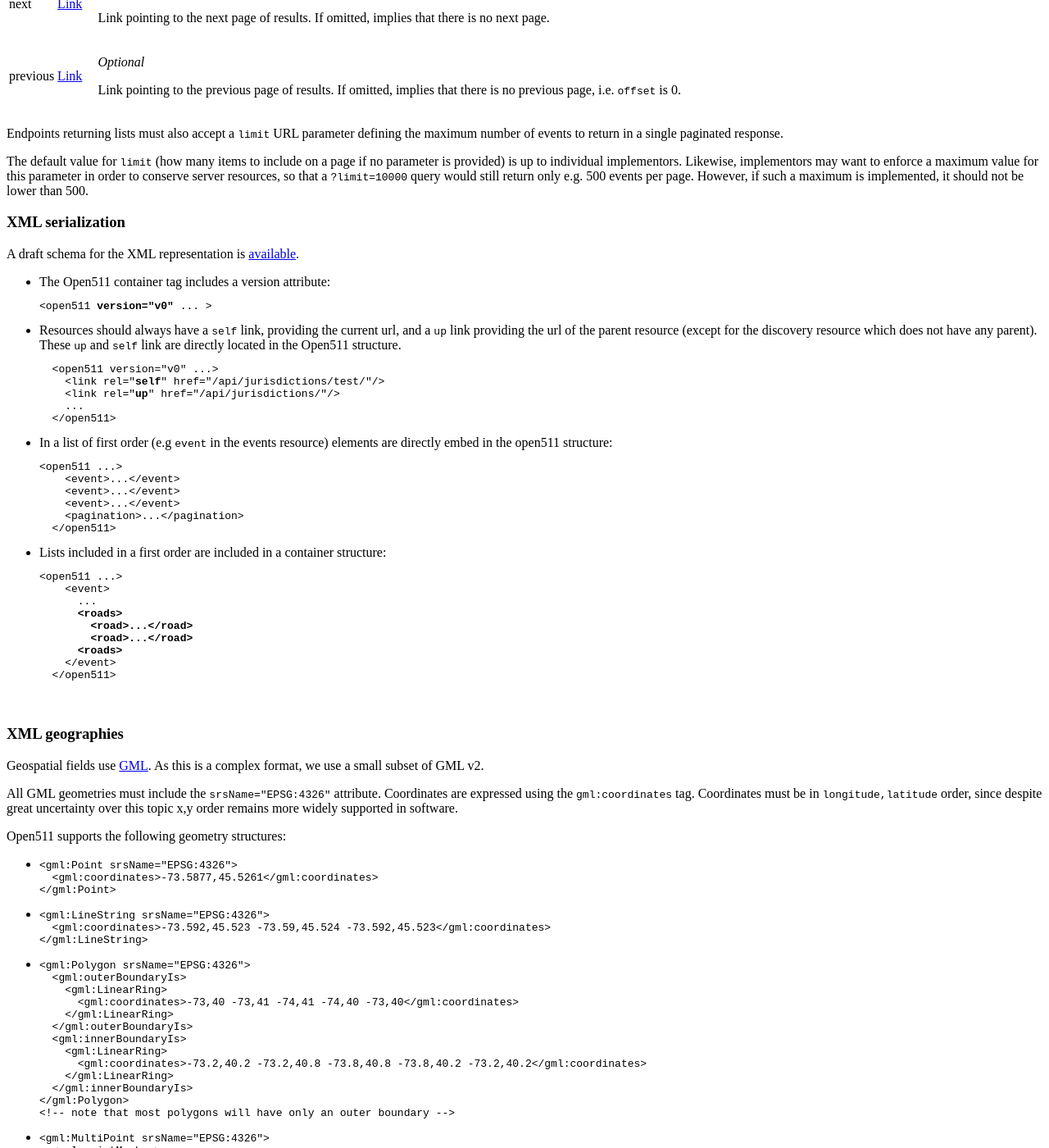
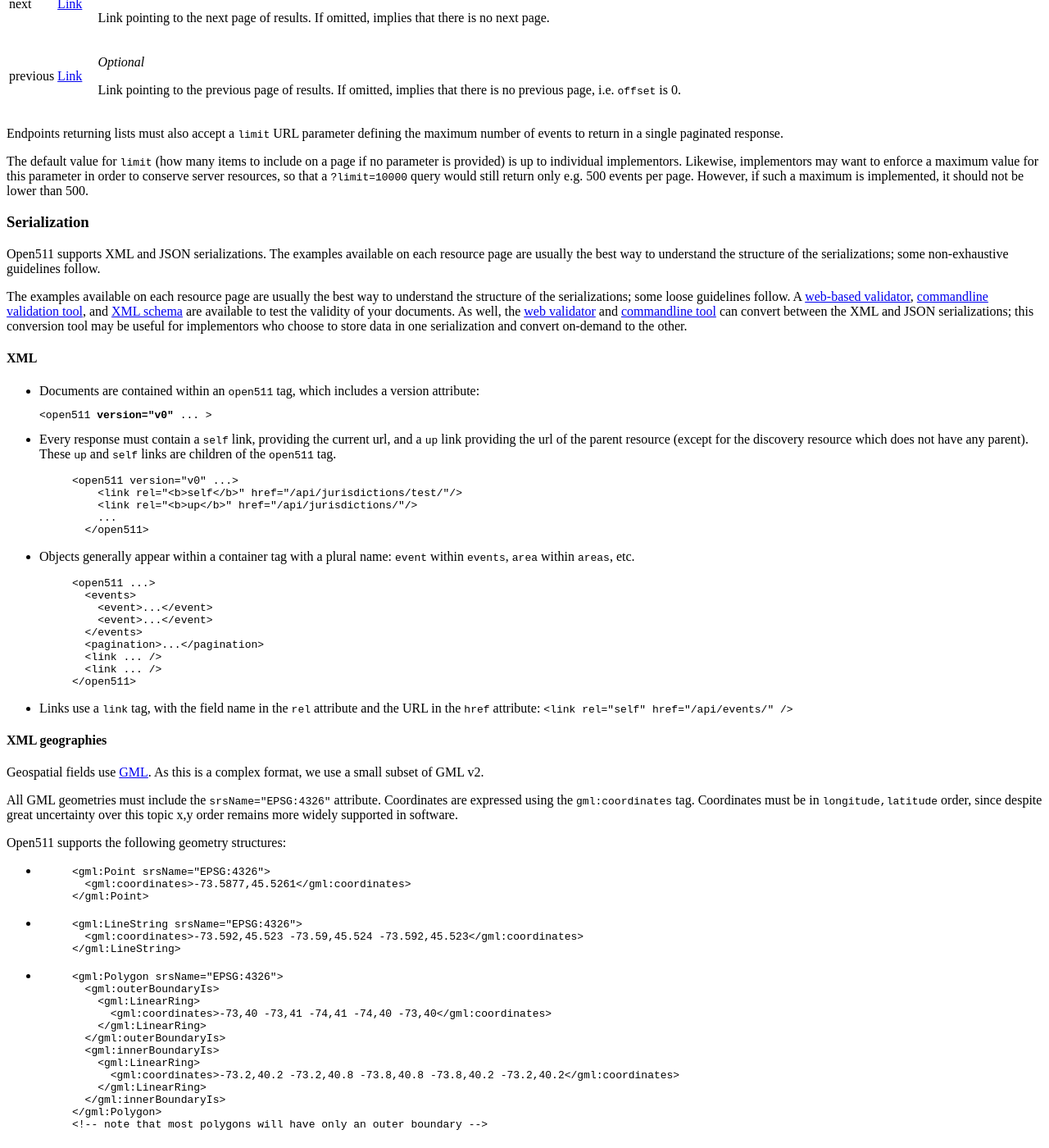
Before and after one commit to open511/Open511API, a Jekyll site: the page built from guidelines.html, in a window 1280 px wide and 1400 px high, scrolled down 1785 px. Shown: the whole window at 82% size. Built offline with Jekyll 4.4.1, drawn with Linux system fonts in a browser that asks for light colours; nearby versions of some CDN libraries; some of the changed text lies outside the part shown.

Commit message:
Guidelines: serialization structure changes

```diff
--- a/guidelines.html
+++ b/guidelines.html
@@ -100,48 +100,45 @@
 
 <p>The default value for <code>limit</code> (how many items to include on a page if no parameter is provided) is up to individual implementors. Likewise, implementors may want to enforce a maximum value for this parameter in order to conserve server resources, so that a <code>?limit=10000</code> query would still return only e.g. 500 events per page. However, if such a maximum is implemented, it should not be lower than 500.</p>
 
+<a id="serialization"></a>
+<h3>Serialization</h3>
+
+<p>Open511 supports XML and JSON serializations. The examples available on each resource page are usually the best way to understand the structure of the serializations; some non-exhaustive guidelines follow.</p>
+
+<p>The examples available on each resource page are usually the best way to understand the structure of the serializations; some loose guidelines follow. A <a href="http://validator.open511.org/">web-based validator</a>, <a href="https://github.com/opennorth/open511-validator">commandline validation tool</a>, and <a href="https://github.com/opennorth/open511-validator/tree/master/open511_validator/schema">XML schema</a> are available to test the validity of your documents. As well, the <a href="http://validator.open511.org/">web validator</a> and <a href="https://github.com/opennorth/open511-validator">commandline tool</a> can convert between the XML and JSON serializations; this conversion tool may be useful for implementors who choose to store data in one serialization and convert on-demand to the other.</p>
+
 <a id="xmlspec"></a>
-<h3>XML serialization</h3>
+<h4>XML</h4>
 
-<p>A draft schema for the XML representation is <a href="https://github.com/opennorth/open511-validator/tree/master/open511_validator/schema">available</a>.</p>
-
-
-<ul><li>The Open511 container tag includes a version attribute:
+<ul><li>Documents are contained within an <code>open511</code> tag, which includes a version attribute:
   <pre>&lt;open511 <b>version="v0"</b> ... &gt;</pre>
 </li>
 
-<li>Resources should always have a <code>self</code> link, providing the current url, and a <code>up</code> link providing the url of the parent resource (except for the discovery resource which does not have any parent). These <code>up</code> and <code>self</code> link are directly located in the Open511 structure.
-<pre>  &lt;open511 version="v0" ...&gt;
-    &lt;link rel="<b>self</b>" href="/api/jurisdictions/test/"/&gt;
-    &lt;link rel="<b>up</b>" href="/api/jurisdictions/"/&gt;
+<li>Every response must contain a <code>self</code> link, providing the current url, and a <code>up</code> link providing the url of the parent resource (except for the discovery resource which does not have any parent). These <code>up</code> and <code>self</code> links are children of the <code>open511</code> tag.
+{% highlight xml %}<open511 version="v0" ...>
+    <link rel="<b>self</b>" href="/api/jurisdictions/test/"/>
+    <link rel="<b>up</b>" href="/api/jurisdictions/"/>
     ...
-  &lt;/open511&gt;   </pre></li>
+  </open511>{% endhighlight %}</li>
 
-<li>In a list of first order (e.g <code>event</code> in the events resource) elements are directly embed in the open511 structure:
-    <pre>&lt;open511 ...&gt;
-    &lt;event&gt;...&lt;/event&gt;
-    &lt;event&gt;...&lt;/event&gt;
-    &lt;event&gt;...&lt;/event&gt;
-    &lt;pagination&gt;...&lt;/pagination&gt;
-  &lt;/open511&gt;</pre>
+<li>Objects generally appear within a container tag with a plural name: <code>event</code> within <code>events</code>, <code>area</code> within <code>areas</code>, etc.
+{% highlight xml %}<open511 ...>
+  <events>
+    <event>...</event>
+    <event>...</event>
+  </events>
+  <pagination>...</pagination>
+  <link ... />
+  <link ... />
+</open511>{% endhighlight %}
 </li>
-<li>Lists included in a first order are included in a container structure:
-    <pre>&lt;open511 ...&gt;
-    &lt;event&gt;
-      ...
-      <b>&lt;roads&gt;
-        &lt;road&gt;...&lt;/road&gt;
-        &lt;road&gt;...&lt;/road&gt;
-      &lt;roads&gt;</b>
-    &lt;/event&gt;
-  &lt;/open511&gt;</pre>
-</li>
+
+<li>Links use a <code>link</code> tag, with the field name in the <code>rel</code> attribute and the URL in the <code>href</code> attribute: <code>&lt;link rel=&quot;self&quot; href=&quot;/api/events/&quot; /&gt;</code></li>
 
 </ul>
 
-<p>&nbsp;</p>
 <a id="xmlgeo"></a>
-<h3>XML geographies</h3>
+<h4>XML geographies</h4>
 
 <p>Geospatial fields use <a href="http://en.wikipedia.org/wiki/Geography_Markup_Language">GML</a>. As this is a complex format, we use a small subset of GML v2.</p>
 
@@ -150,47 +147,47 @@
 <p>Open511 supports the following geometry structures:</p>
 
 <ul>
-  <li><pre><code>&lt;gml:Point srsName="EPSG:4326"&gt;
-  &lt;gml:coordinates&gt;-73.5877,45.5261&lt;/gml:coordinates&gt;
-&lt;/gml:Point&gt;</code></pre></li>
+  <li>{% highlight xml %}<gml:Point srsName="EPSG:4326">
+  <gml:coordinates>-73.5877,45.5261</gml:coordinates>
+</gml:Point>{% endhighlight %}</li>
 
-<li><pre><code>&lt;gml:LineString srsName="EPSG:4326"&gt;
-  &lt;gml:coordinates&gt;-73.592,45.523 -73.59,45.524 -73.592,45.523&lt;/gml:coordinates&gt;
-&lt;/gml:LineString&gt;</code></pre></li>
+<li>{% highlight xml %}<gml:LineString srsName="EPSG:4326">
+  <gml:coordinates>-73.592,45.523 -73.59,45.524 -73.592,45.523</gml:coordinates>
+</gml:LineString>{% endhighlight %}</li>
 
-<li><pre><code>&lt;gml:Polygon srsName="EPSG:4326"&gt;
-  &lt;gml:outerBoundaryIs&gt;
-    &lt;gml:LinearRing&gt;
-      &lt;gml:coordinates&gt;-73,40 -73,41 -74,41 -74,40 -73,40&lt;/gml:coordinates&gt;
-    &lt;/gml:LinearRing&gt;
-  &lt;/gml:outerBoundaryIs&gt;
-  &lt;gml:innerBoundaryIs&gt;
-    &lt;gml:LinearRing&gt;
-      &lt;gml:coordinates&gt;-73.2,40.2 -73.2,40.8 -73.8,40.8 -73.8,40.2 -73.2,40.2&lt;/gml:coordinates&gt;
-    &lt;/gml:LinearRing&gt;
-  &lt;/gml:innerBoundaryIs&gt;
-&lt;/gml:Polygon&gt;
-&lt;!-- note that most polygons will have only an outer boundary --&gt;</code></pre></li>
+<li>{% highlight xml %}<gml:Polygon srsName="EPSG:4326">
+  <gml:outerBoundaryIs>
+    <gml:LinearRing>
+      <gml:coordinates>-73,40 -73,41 -74,41 -74,40 -73,40</gml:coordinates>
+    </gml:LinearRing>
+  </gml:outerBoundaryIs>
+  <gml:innerBoundaryIs>
+    <gml:LinearRing>
+      <gml:coordinates>-73.2,40.2 -73.2,40.8 -73.8,40.8 -73.8,40.2 -73.2,40.2</gml:coordinates>
+    </gml:LinearRing>
+  </gml:innerBoundaryIs>
+</gml:Polygon>
+<!-- note that most polygons will have only an outer boundary -->{% endhighlight %}</li>
 
-<li><pre><code>&lt;gml:MultiPoint srsName="EPSG:4326"&gt;
-  &lt;gml:pointMember&gt;
-    &lt;gml:Point&gt;
-      &lt;gml:coordinates&gt;-73.5877,45.5261&lt;/gml:coordinates&gt;
-    &lt;/gml:Point&gt;
-  &lt;/gml:pointMember&gt;
-  &lt;gml:pointMember&gt;
-    &lt;gml:Point&gt;
-      &lt;gml:coordinates&gt;-73.6,45.4&lt;/gml:coordinates&gt;
-    &lt;/gml:Point&gt;
-  &lt;/gml:pointMember&gt;
-&lt;/gml:MultiPoint&gt;</code></pre></li>
+<li>{% highlight xml %}<gml:MultiPoint srsName="EPSG:4326">
+  <gml:pointMember>
+    <gml:Point>
+      <gml:coordinates>-73.5877,45.5261</gml:coordinates>
+    </gml:Point>
+  </gml:pointMember>
+  <gml:pointMember>
+    <gml:Point>
+      <gml:coordinates>-73.6,45.4</gml:coordinates>
+    </gml:Point>
+  </gml:pointMember>
+</gml:MultiPoint>{% endhighlight %}</li>
 
 <li>MultiLineString and MultiPolygon geometries are similar, with <code>gml:lineStringMember</code> and <code>gml:polygonMember</code> tags</li>
 </ul>
 
 <p>&nbsp;</p>
 <a id="jsonspec"></a>
-<h3>JSON serialization</h3>
+<h4>JSON</h4>
 
 <ul>
   <li>In XML, links use <code>&lt;link&gt;</code>. In JSON, links are generally normal attributes, but <code>_url</code> is appended to the field name (which is in the <code>rel</code> attribute in XML). For example
@@ -201,49 +198,40 @@
   <ul>
     <li>Links with <code>rel="self"</code> are named simply <code>url</code> in JSON.</li>
     <li>In the <code>attachments</code> section of events, where links are expected to include several attributes, links are serialized as JSON objects.
-      <pre>&lt;link rel="related" title="Detour map" type="application/pdf" length="200345" href="http://my.city.gov/trafic/advisory/39473/com.pdf" /&gt;</pre>
+      {% highlight xml %}<link rel="related" title="Detour map" type="application/pdf" length="200345" href="http://my.city.gov/trafic/advisory/39473/com.pdf" />{% endhighlight %}
       becomes
-      <pre>{
+{% highlight json %}{
   "type": "application/pdf",
-    "size": 200345,
+  "length": 200345,
   "url": "http://my.city.gov/trafic/advisory/39473/com.pdf",
   "title": "Detour map"
-}</pre></li>
+}{% endhighlight %}</li>
     <li>The <code>grouped_events</code> section of events is simply an array: <code>["/events/mycity.gov/4877", "/events/mycity.gov/8897"]</code></li>
 
   </ul>
   </li>
-  <li>For list resources, the content will be an array of items under a <code>content</code> attribute:
-<pre>  {
-    <b>"content": [</b>
-        { "name" : "item1" ...},
-        { "name" : "item2" ...}
-    ]
-  }</pre>
-</li>
-<li>For individual item, the content is directly in the first level structure</li>
 <li>A <code>meta</code> structure has to be contained in each response. This <code>meta</code> structure contains the format version number as well as the self link (providing the current url) and the up link (providing the url of the parent ressource). The <code>meta</code> structure is contained directly in the first level structure.
-<pre>  {
+{% highlight json %}{
   ...
   "meta": {
       "version": "v0",
       "up_url": "/api/events/mtq/",
       "url": "/api/events/mtq/maj39012/"
   }
-  }</pre></li>
+}{% endhighlight %}</li>
 
 
-<li>Lists included within an individual resource &mdash; structures like <code>&lt;roads&gt;&lt;road&gt; ...</code> in XML &mdash; also become arrays.
-    <pre>
-  {
+<li>Lists expressed in XML in a <code>&lt;things&gt;&lt;thing /&gt;&lt;/things&gt;</code> kind of structure are expressed via JSON arrays:
+
+  {% highlight json %}{
   ...
-    "roads": [
-      { "name": "road1", ...},
-      { "name": "road2", ...}
+  "events": [
+    { "headline": "Road closed", ...},
+    { "headline": "Bridge closed", ...}
   ],
   ...
-  }
-</pre>
+}{% endhighlight %}
+
 </li>
 </ul>
 
@@ -251,11 +239,11 @@
 <a id="bandwidth"></a>
 <h3>Bandwidth Optimization and Conditional Requests</h3>
 
-<p>Since the API will likely be used by mobile applications, bandwidth optimization is important. Servers should support the following features:</p>
+<p>Since the API will likely be used by mobile applications, bandwidth optimization is important. Servers are encouraged to support the following features:</p>
 
 <ul>
   <li>Conditional requests, sending <code><a href="http://www.w3.org/Protocols/rfc2616/rfc2616-sec14.html#sec14.19">ETag</a></code> in responses and accepting <code><a href="http://www.w3.org/Protocols/rfc2616/rfc2616-sec14.html#sec14.26">If-None-Match</a></code> in requests. See <a href="http://developer.yahoo.com/performance/rules.html#etags">Configure ETags</a> and <a href="http://en.wikipedia.org/wiki/HTTP_ETag">Wikipedia</a>.</li>
-  <li>GZip compression via <code><a href="http://www.w3.org/Protocols/rfc2616/rfc2616-sec14.html#sec14.3">Accept-Encoding</a></code> and <code>Content-Encoding</code> is strongly encouraged</li>
+  <li>GZip compression via <code><a href="http://www.w3.org/Protocols/rfc2616/rfc2616-sec14.html#sec14.3">Accept-Encoding</a></code> and <code>Content-Encoding</code></li>
 </ul>
 
 <a id="auth"></a>
@@ -305,4 +293,4 @@
 <a id="custom"></a>
 <h3>Custom fields</h3>
 <p>Some implementors might have specific requirements that aren&rsquo;t supported by the existing Open511 fields. While we encourage implementors to stay within the specification if possible, we also provide guidelines for adding custom fields to a specific implementation.</p>
-<p>In XML serializations, custom tags may be placed anywhere, but must belong to a separate XML namespace, e.g. <code>&lt;bus_number xmlns=&quot;http://my.city.gov/open511-extensions&quot;&gt;</code>. In JSON serializations, custom attribute names must begin with <code>+</code> (e.g. <code>+bus_number</code>).</p>
+<p>In XML serializations, custom tags may be placed anywhere, but must belong to a separate XML namespace, e.g. <code>&lt;bus_number xmlns=&quot;http://my.city.gov/open511-extensions&quot;&gt;</code>. In JSON serializations, custom attribute names must begin with <code>+</code>, e.g. <code>+bus_number</code>.</p>
```
Lines whose indentation alone changed are shown as unchanged.
